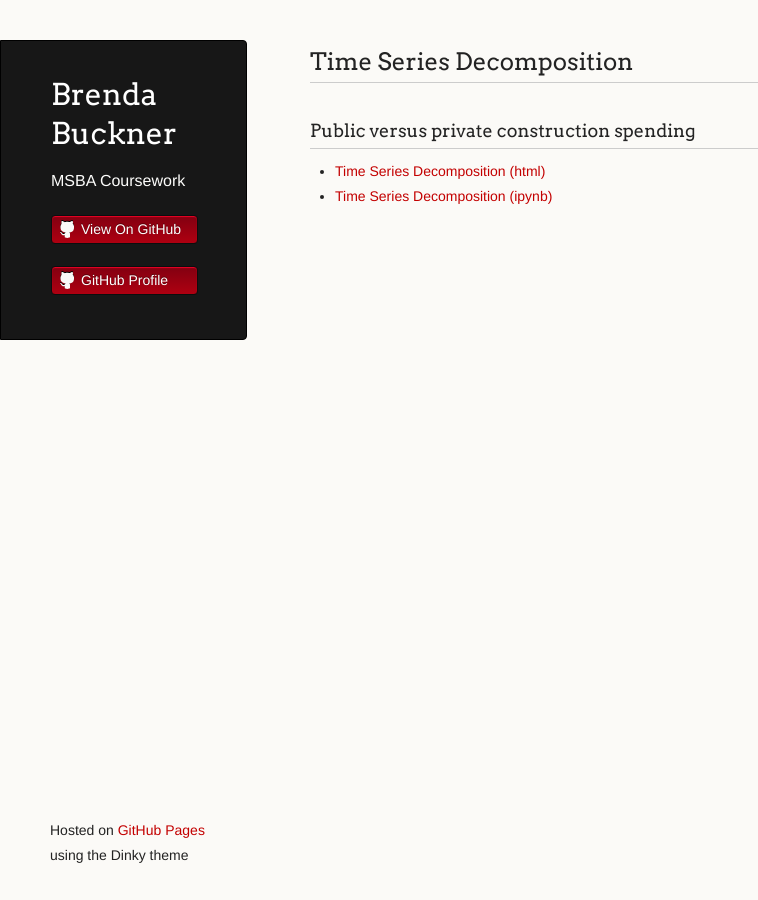
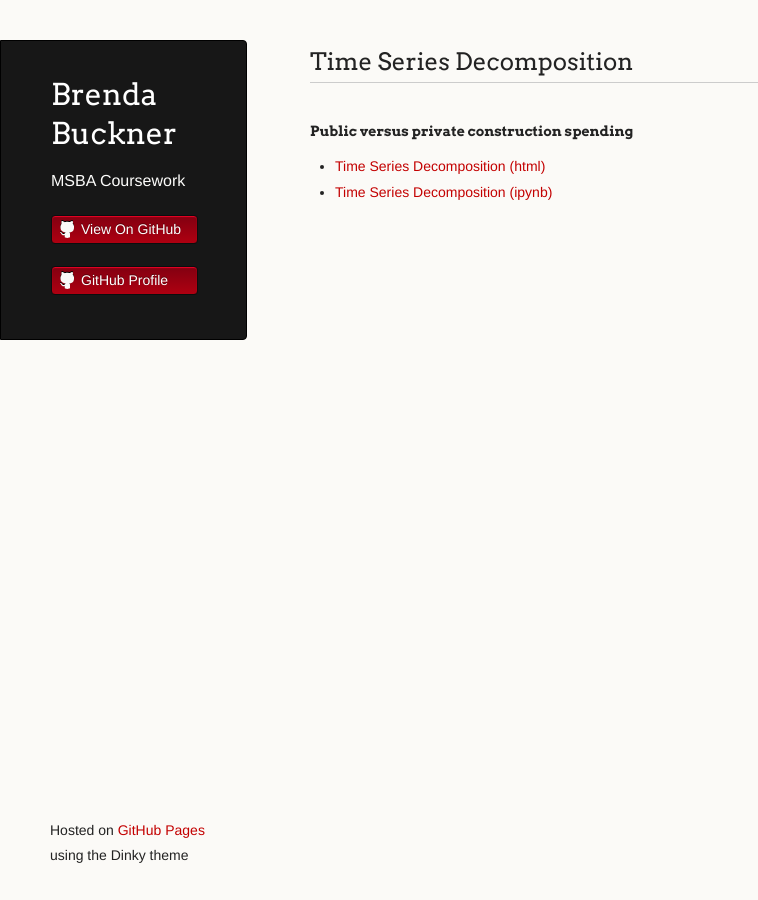
Before and after one commit to brendabuckner/brendabuckner.github.io, a Jekyll site: the page built from timeseries/index.md, in a window 1280 px wide. Shown: the whole page, without its empty margins (0-758 px from the left). Built offline with Jekyll 4.4.1, drawn with Linux system fonts in a browser that asks for light colours; our own code applies the rules of GitHub Pages for plain Markdown files.

Commit message:
Change header.

```diff
--- a/timeseries/index.md
+++ b/timeseries/index.md
@@ -4,6 +4,6 @@ title: Brenda Buckner
 
 ## Time Series Decomposition
 
-### Public versus private construction spending
+#### Public versus private construction spending
  - [Time Series Decomposition (html)](M3TimeSeries.html)
  - [Time Series Decomposition (ipynb)](M3TimeSeries.ipynb)
```
